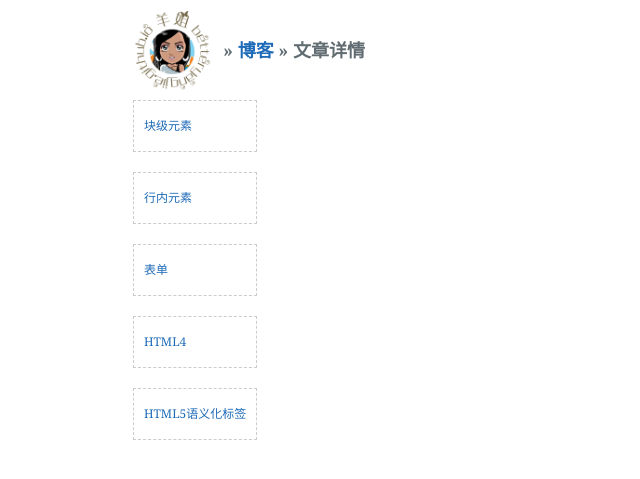
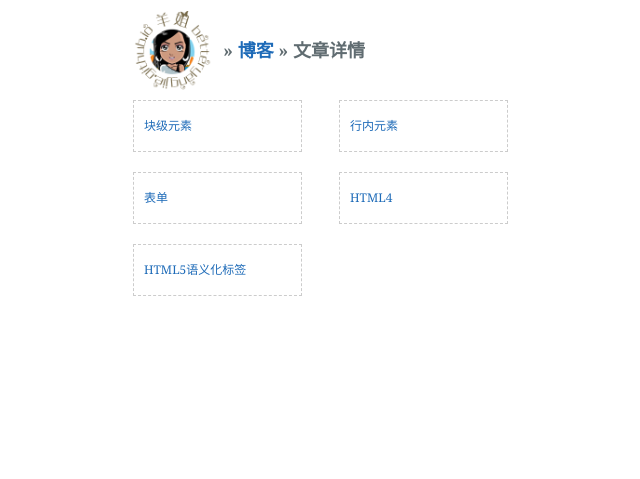
Before and after one commit to betteryangjie/betteryangjie.github.io, a Jekyll site: the page built from demostudy/index.html, in a window 1280 px wide. Shown: the top 479 px of the page, without its empty margins (127-767 px from the left). Built offline with Jekyll 4.4.1, drawn with Linux system fonts in a browser that asks for light colours; Markdown is read by kramdown in place of the engine named in the settings; comment, search, counter and statistics services are not loaded.

Commit message:
modify style

```diff
--- a/stylesheets/stylesheet.css
+++ b/stylesheets/stylesheet.css
@@ -423,6 +423,11 @@ a {
 .container ul.demoList li{
   border: 1px dashed #ccc;
   padding: 10px;
+  width: 45%;
+  float: left;
+}
+.container ul.demoList li:nth-child(odd) {
+  margin-right: 10%;
 }
 .share_self {
   /*width: 30%;*/
```
